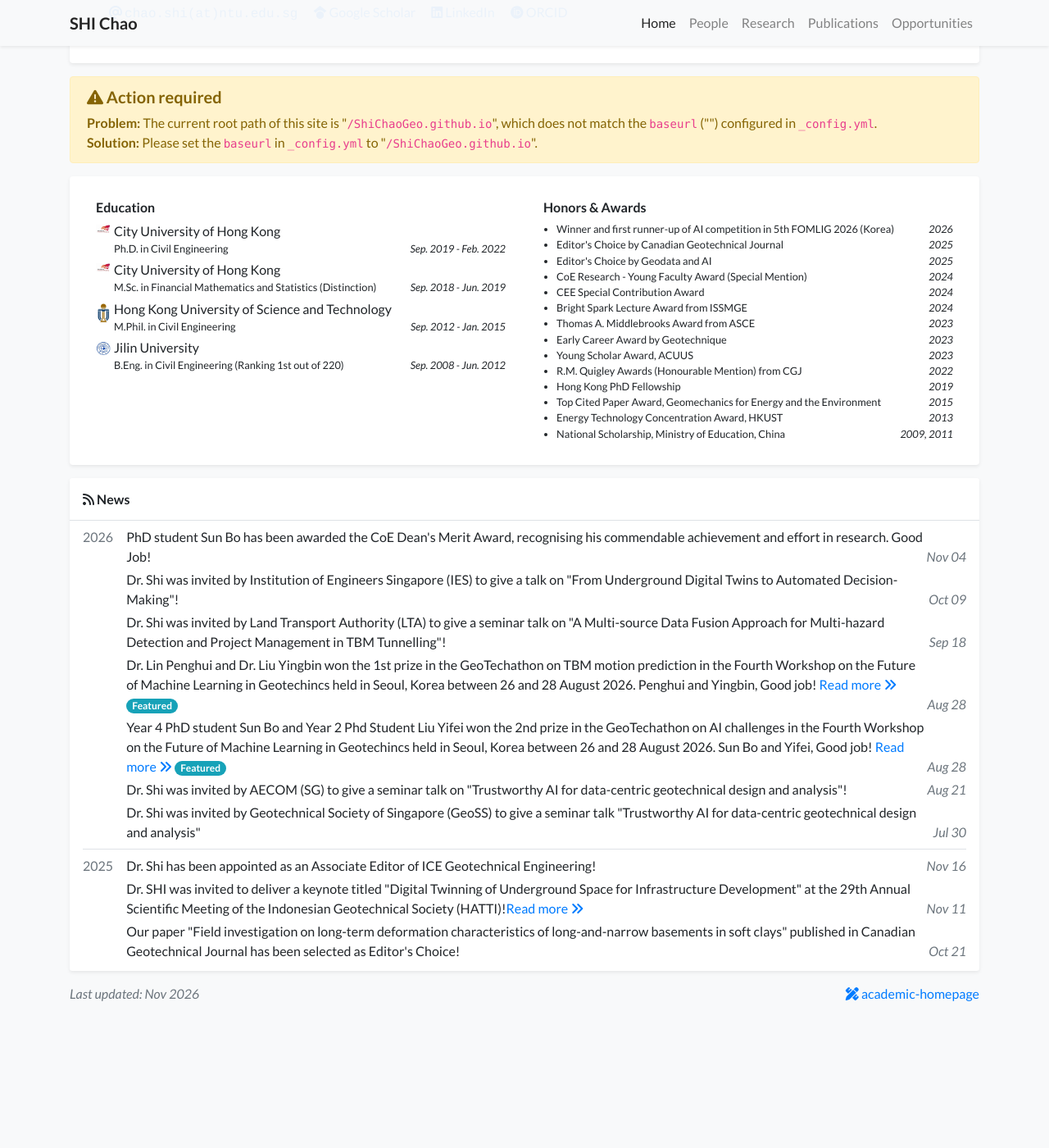
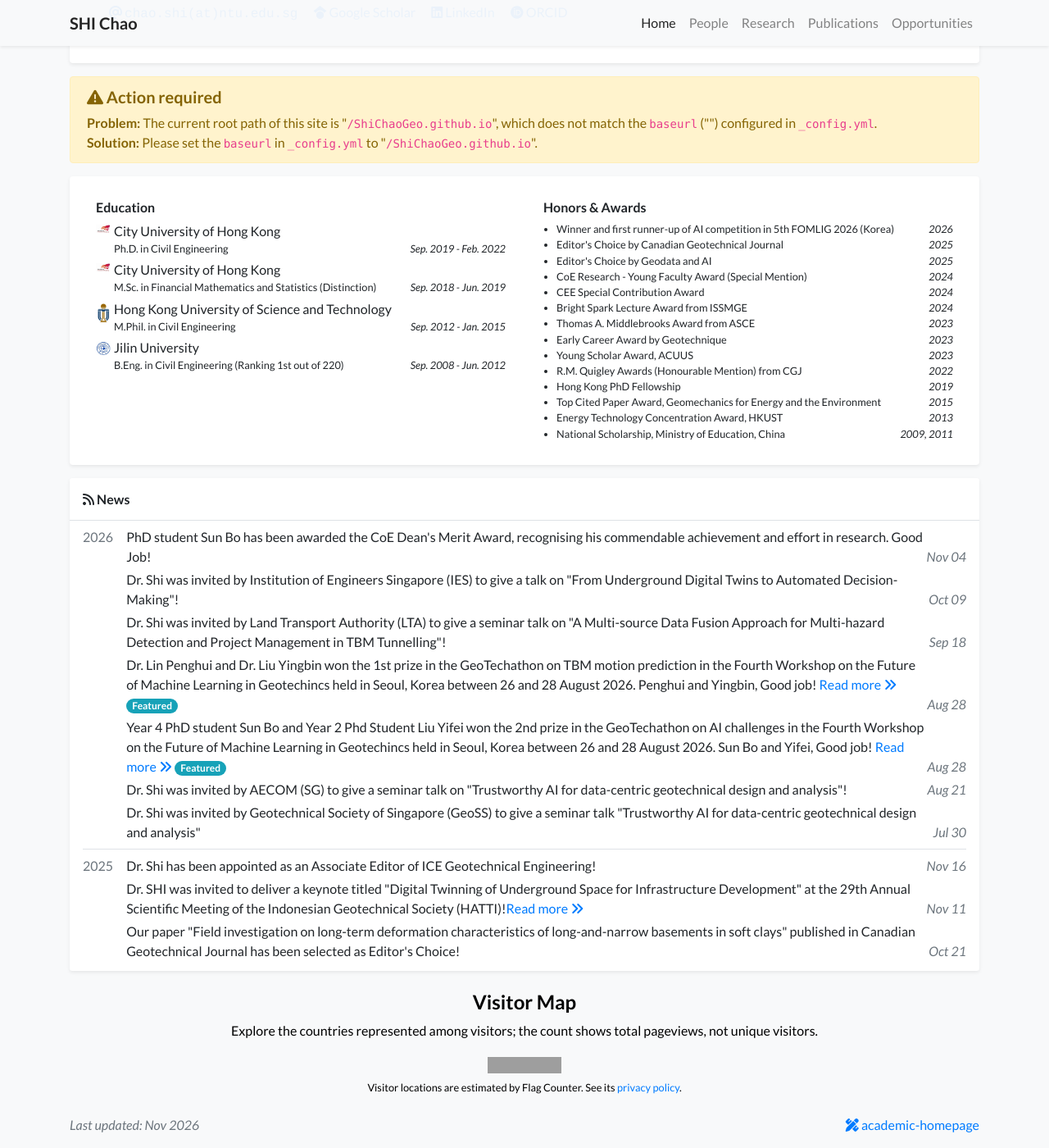
Before and after one commit to ShiChaoGeo/ShiChaoGeo.github.io, a Jekyll site: the page built from index.html, in a window 1280 px wide and 1400 px high, scrolled down 502 px. Shown: the whole window at 82% size. Built offline with Jekyll 4.4.1, drawn with Linux system fonts in a browser that asks for light colours; nearby versions of some CDN libraries; a style sheet for code colours, icons or effects is not loaded; before the commit the page ends 1742 px from its top, so only the background shows below that; grey boxes are pictures that could not be loaded.

Commit message:
Add homepage visitor map and pageview count
Added visitor map section with styling and content.

```diff
--- a/index.html
+++ b/index.html
@@ -19,3 +19,22 @@ navbar_title: Home
         {% include widgets/news_card.html limit=site.data.display.homepage.num_news %}
     {% endif %}
 {% endif %}
+
+<style>
+  .home-visitor-section {
+    color: #000;
+  }
+  .home-visitor-map img {
+    max-width: 100%;
+    height: auto;
+  }
+</style>
+
+<section class="home-visitor-section my-4 text-center" aria-labelledby="visitor-map-heading">
+  <h2 class="h4" id="visitor-map-heading">Visitor Map</h2>
+  <p>Explore the countries represented among visitors; the count shows total pageviews, not unique visitors.</p>
+  <div class="home-visitor-map">
+    <a href="https://info.flagcounter.com/dQto"><img src="https://s05.flagcounter.com/map/dQto/size_m/txt_000000/border_CCCCCC/pageviews_1/viewers_0/flags_0/" alt="Flag Counter" border="0"></a>
+  </div>
+  <p class="small mt-2">Visitor locations are estimated by Flag Counter. See its <a href="https://flagcounter.com/privacy.html">privacy policy</a>.</p>
+</section>
```
